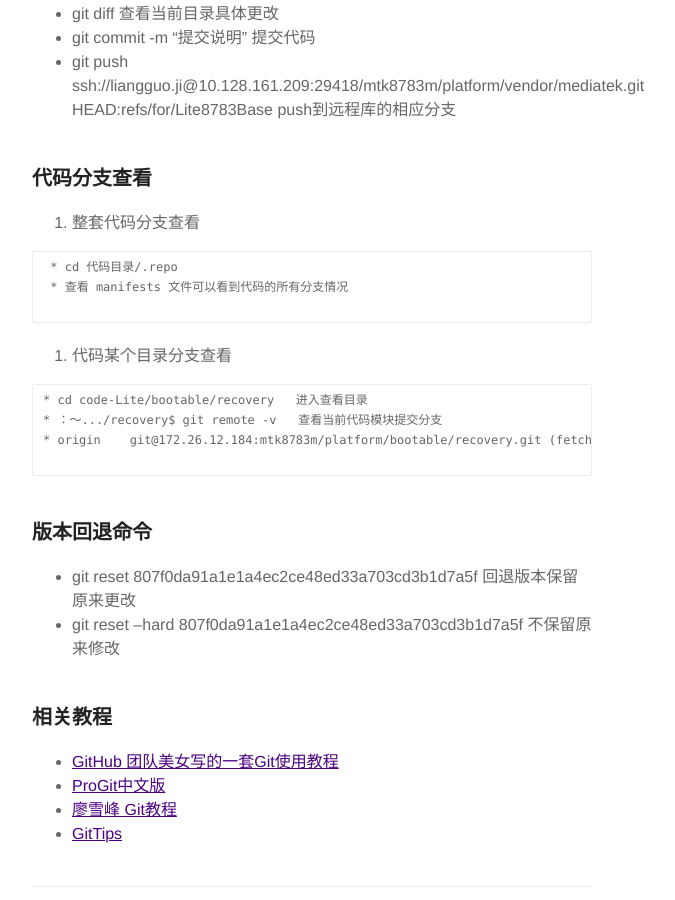
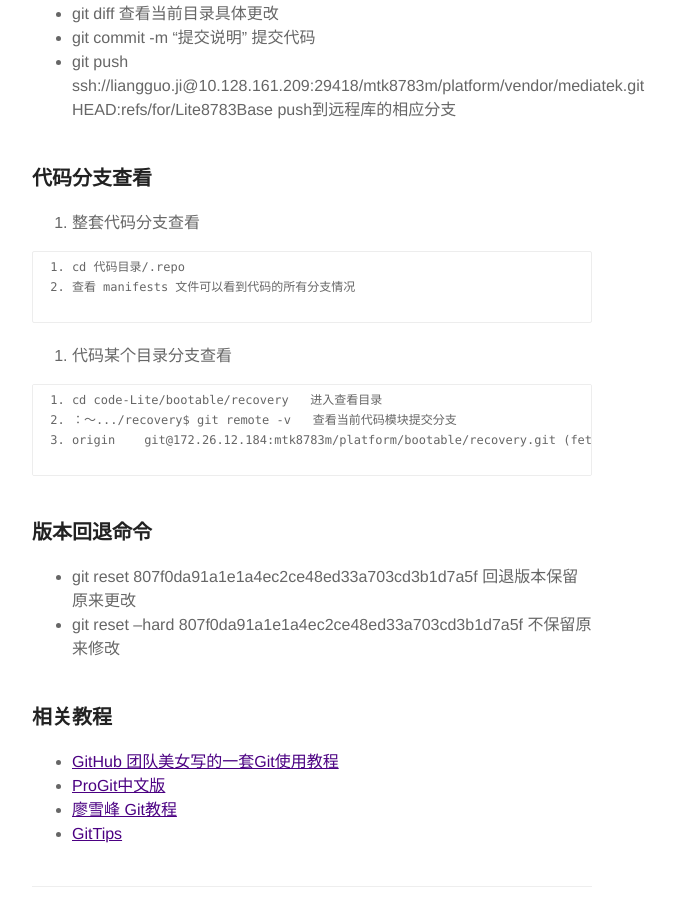
Before and after one commit to potatofly/potatofly.github.io, a Jekyll site: the page built from _posts/2016-10-21-note.md, in a window 1280 px wide and 900 px high, scrolled down 982 px. Shown: the whole window, without its empty margins (328-1003 px from the left). Built offline with Jekyll 4.4.1, drawn with Linux system fonts in a browser that asks for light colours.

Commit message:
Update 2016-10-21-note.md

```diff
--- a/_posts/2016-10-21-note.md
+++ b/_posts/2016-10-21-note.md
@@ -41,16 +41,16 @@
 1. 整套代码分支查看
 
  {% highlight raw %}
- * cd 代码目录/.repo
- * 查看 manifests 文件可以看到代码的所有分支情况
+ 1. cd 代码目录/.repo
+ 2. 查看 manifests 文件可以看到代码的所有分支情况
  {% endhighlight %}
 
-2. 代码某个目录分支查看
+ 2. 代码某个目录分支查看
 
  {% highlight raw %}
-* cd code-Lite/bootable/recovery   进入查看目录
-* ：～.../recovery$ git remote -v   查看当前代码模块提交分支
-* origin    git@172.26.12.184:mtk8783m/platform/bootable/recovery.git (fetch) 执行上述命令后显示的分支情况
+ 1. cd code-Lite/bootable/recovery   进入查看目录
+ 2. ：～.../recovery$ git remote -v   查看当前代码模块提交分支
+ 3. origin    git@172.26.12.184:mtk8783m/platform/bootable/recovery.git (fetch) 执行上述命令后显示的分支情况
  {% endhighlight %}
 
 ### 版本回退命令
@@ -93,15 +93,11 @@
  {% highlight raw %}
  * make clean  清空编译目录out
  * make -j8    整编代码  j8表示开启8线程编译代码
- * make -j4 2>&1 | tee make.log
-    2是标准错误，&1是标准输出，2>&1意思就是将标准错误输出到标准输出中，这里将错误结果输出到make.log中
+ * make -j4 2>&1 | tee make.log  2是标准错误，&1是标准输出，2>&1意思就是将标准错误输出到标准输出中，这里将错误结果输出到make.log中
  * make bootimage   这个用于编译内核的，相应的还有编译proloader、lk
  * 单个模块的编译：
-
     cd 单个模块的路径  比如Settings， cd packages/apps/Settings/    mm开始编译(mm -B  clean后重新编译)
-
     mmm 模块路径  比如Settings ： mmm packages/apps/Settings/
-
     进入单个模块的Android.make  查看LOCAL_PACKAGE_NAME := LiveWallpapersPicker  编译此包名：make LiveWallpapersPicker -j8
  {% endhighlight %}
 
```
